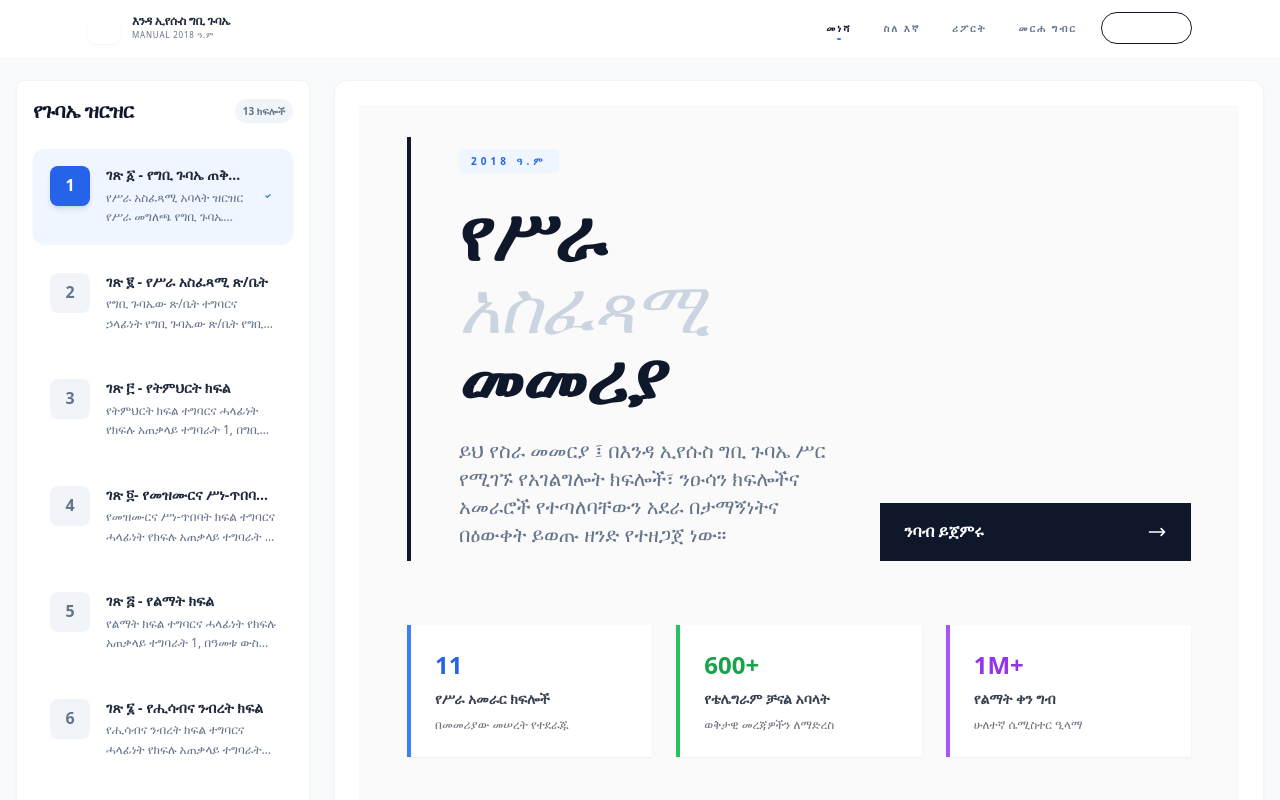
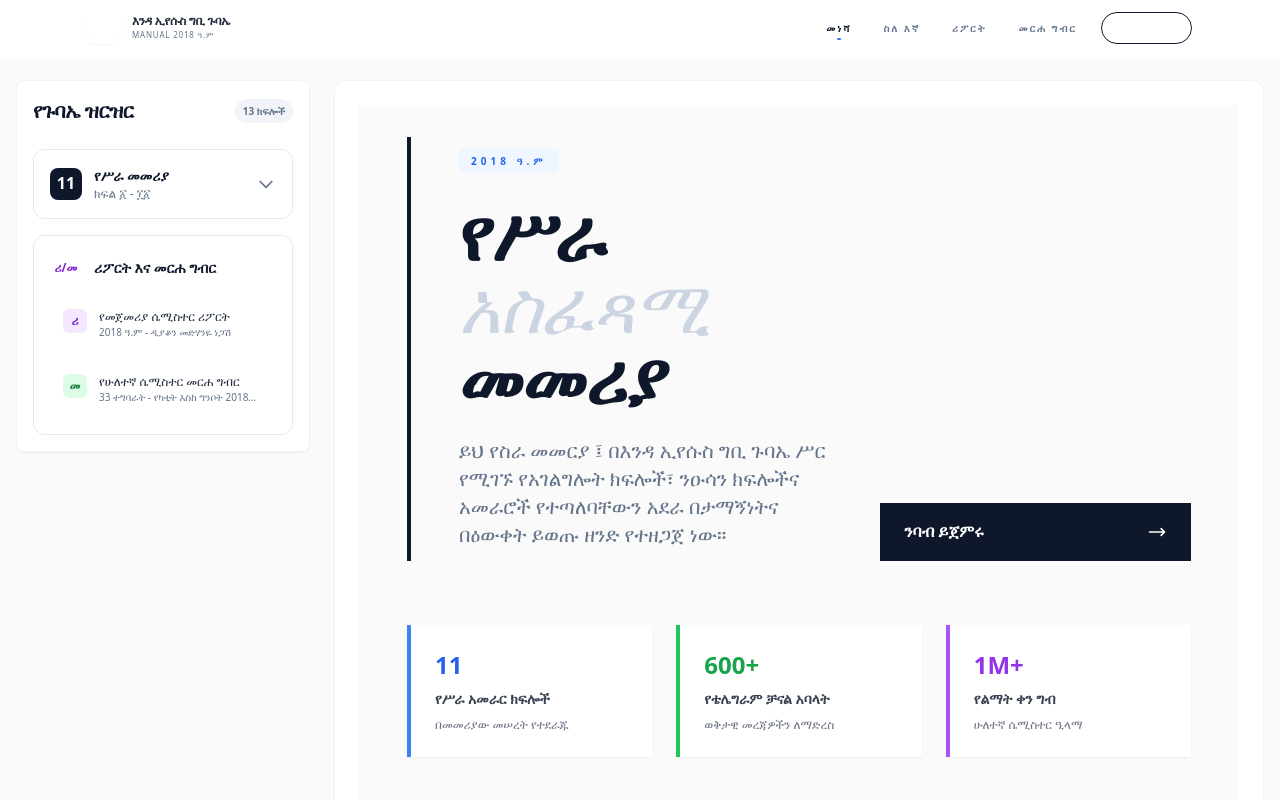
Before and after one commit to kibrom-bit/-, a Vue app: page / in a window 1280 px wide. Shown: the top 800 px of the page. Built offline with nearby package versions, Linux system fonts and the light colour scheme; a web font is replaced by a local one.

Commit message:
feat: group manual pages in collapsible section default closed and redesign TOC layout

```diff
--- a/src/components/TableOfContents.vue
+++ b/src/components/TableOfContents.vue
@@ -7,103 +7,164 @@
       </span>
     </div>
 
-    <div class="space-y-2 md:space-y-3">
-      <!-- Manual Pages (1-11) -->
-      <div
-        v-for="page in manualPages"
-        :key="page.id"
-        @click="handleSelection(page.id)"
-        class="group p-3 md:p-4 rounded-xl cursor-pointer transition-all border border-transparent"
-        :class="currentPageId === page.id
-          ? 'bg-blue-50 border-blue-100 shadow-sm'
-          : 'hover:bg-gray-50 hover:border-gray-200'"
+    <div class="space-y-4">
+      <!-- Manual Pages Group (Collapsible - Default Closed) -->
+      <div class="border border-gray-200 rounded-xl overflow-hidden">
+        <button
+          @click="toggleManualGroup"
+          class="w-full flex items-center justify-between p-4 bg-white hover:bg-gray-50 transition-colors"
         >
-        <div class="flex items-start gap-3 md:gap-4">
-          <div
-            class="rounded-lg w-8 h-8 md:w-10 md:h-10 flex items-center justify-center font-bold shrink-0 transition-transform group-hover:scale-110"
-            :class="currentPageId === page.id ? 'bg-blue-600 text-white shadow-md' : 'bg-slate-100 text-slate-500'"
-          >
-            {{ page.id }}
+          <div class="flex items-center gap-3">
+            <div class="w-8 h-8 rounded-lg bg-slate-900 text-white flex items-center justify-center font-bold">
+              {{ manualPages.length }}
             </div>
-
-          <div class="min-w-0 flex-1">
-            <h3
-              class="font-bold text-slate-800 text-sm leading-tight mb-1 transition-colors group-hover:text-blue-600 truncate"
-            >
-              {{ page.title }}
-            </h3>
-            <p class="text-slate-500 text-xs line-clamp-1 md:line-clamp-2 leading-relaxed">
-              {{ page.department || getPreview(page.content) }}
-            </p>
+            <div class="text-left">
+              <h3 class="font-bold text-slate-900 text-sm">የሥራ መመሪያ</h3>
+              <p class="text-xs text-slate-500">ክፍል ፩ - ፲፩</p>
             </div>
-
+          </div>
           <svg
-            v-if="currentPageId === page.id"
-            class="w-4 h-4 text-blue-500 self-center"
+            class="w-5 h-5 text-slate-500 transition-transform duration-300"
+            :class="{ 'rotate-180': isManualGroupOpen }"
             fill="none"
             stroke="currentColor"
             viewBox="0 0 24 24"
           >
-            <path stroke-linecap="round" stroke-linejoin="round" stroke-width="2" d="M9 12l2 2 4-4"/>
+            <path stroke-linecap="round" stroke-linejoin="round" stroke-width="2" d="M19 9l-7 7-7-7"/>
+          </svg>
+        </button>
+
+        <!-- Collapsible Content - Closed by Default -->
+        <transition
+          enter-active-class="transition-all duration-300 ease-in-out"
+          enter-from-class="opacity-0 max-h-0"
+          enter-to-class="opacity-100 max-h-[1000px]"
+          leave-active-class="transition-all duration-300 ease-in-out"
+          leave-from-class="opacity-100 max-h-[1000px]"
+          leave-to-class="opacity-0 max-h-0"
+        >
+          <div v-show="isManualGroupOpen" class="border-t border-gray-100 bg-gray-50/50">
+            <div class="p-2 space-y-1">
+              <div
+                v-for="page in sortedManualPages"
+                :key="page.id"
+                @click="handleSelection(page.id)"
+                class="group p-2 rounded-lg cursor-pointer transition-all"
+                :class="currentPageId === page.id
+                  ? 'bg-blue-100 border-blue-200'
+                  : 'hover:bg-white hover:shadow-sm'"
+              >
+                <div class="flex items-start gap-3">
+                  <div
+                    class="w-6 h-6 rounded-md flex items-center justify-center font-bold text-xs shrink-0"
+                    :class="currentPageId === page.id ? 'bg-blue-600 text-white' : 'bg-white text-slate-600 border border-slate-200'"
+                  >
+                    {{ page.id }}
+                  </div>
+                  <div class="min-w-0 flex-1">
+                    <h4 class="font-medium text-slate-800 text-xs leading-tight">
+                      {{ page.title.replace('ገጽ ' + page.id + ' - ', '') }}
+                    </h4>
+                    <p class="text-slate-500 text-[10px] line-clamp-1">
+                      {{ page.department }}
+                    </p>
+                  </div>
+                  <svg
+                    v-if="currentPageId === page.id"
+                    class="w-3 h-3 text-blue-600 self-center"
+                    fill="none"
+                    stroke="currentColor"
+                    viewBox="0 0 24 24"
+                  >
+                    <path stroke-linecap="round" stroke-linejoin="round" stroke-width="2" d="M5 13l4 4L19 7"/>
                   </svg>
                 </div>
               </div>
-
-      <!-- Divider -->
-      <div class="border-t border-gray-200 my-4 pt-4">
-        <p class="text-[10px] font-black uppercase tracking-[0.2em] text-slate-400 mb-3">ሪፖርት እና መርሐ ግብር</p>
+            </div>
+          </div>
+        </transition>
       </div>
 
+      <!-- Reports & Schedule Section -->
+      <div class="border border-gray-200 rounded-xl overflow-hidden">
+        <div class="p-4 bg-white">
+          <div class="flex items-center gap-3 mb-3">
+            <div class="w-8 h-8 rounded-lg bg-gradient-to-br from-purple-100 to-green-100 flex items-center justify-center">
+              <span class="text-xs font-bold text-purple-700">ሪ/መ</span>
+            </div>
+            <h3 class="font-bold text-slate-900 text-sm">ሪፖርት እና መርሐ ግብር</h3>
+          </div>
+
+          <div class="space-y-2">
             <!-- Report Page (101) -->
             <div
               @click="handleReportSelection"
-        class="group p-3 md:p-4 rounded-xl cursor-pointer transition-all border border-transparent"
+              class="group p-3 rounded-lg cursor-pointer transition-all"
               :class="currentPageId === 101
-          ? 'bg-purple-50 border-purple-100 shadow-sm'
-          : 'hover:bg-gray-50 hover:border-gray-200'"
+                ? 'bg-purple-50 border border-purple-200'
+                : 'hover:bg-gray-50 border border-transparent hover:border-gray-200'"
             >
-        <div class="flex items-start gap-3 md:gap-4">
+              <div class="flex items-start gap-3">
                 <div
-            class="rounded-lg w-8 h-8 md:w-10 md:h-10 flex items-center justify-center font-bold shrink-0 transition-transform group-hover:scale-110"
-            :class="currentPageId === 101 ? 'bg-purple-600 text-white shadow-md' : 'bg-purple-100 text-purple-700'"
+                  class="w-6 h-6 rounded-md flex items-center justify-center font-bold text-xs shrink-0"
+                  :class="currentPageId === 101 ? 'bg-purple-600 text-white' : 'bg-purple-100 text-purple-700'"
                 >
                   ሪ
                 </div>
-
                 <div class="min-w-0 flex-1">
-            <h3 class="font-bold text-slate-800 text-sm leading-tight mb-1 transition-colors group-hover:text-purple-600">
-              የ2018 ዓ.ም የመጀመሪያ ሴሚስተር ሪፖርት
-            </h3>
-            <p class="text-slate-500 text-xs line-clamp-1">
-              በዲያቆን መድሃንዬ ነጋሽ - 18/05/2018 ዓ.ም
+                  <h4 class="font-medium text-slate-800 text-xs leading-tight">
+                    የመጀመሪያ ሴሚስተር ሪፖርት
+                  </h4>
+                  <p class="text-slate-500 text-[10px] line-clamp-1">
+                    2018 ዓ.ም - ዲያቆን መድሃንዬ ነጋሽ
                   </p>
                 </div>
+                <svg
+                  v-if="currentPageId === 101"
+                  class="w-3 h-3 text-purple-600 self-center"
+                  fill="none"
+                  stroke="currentColor"
+                  viewBox="0 0 24 24"
+                >
+                  <path stroke-linecap="round" stroke-linejoin="round" stroke-width="2" d="M5 13l4 4L19 7"/>
+                </svg>
               </div>
             </div>
 
             <!-- Schedule Page (201) -->
             <div
               @click="handleScheduleSelection"
-        class="group p-3 md:p-4 rounded-xl cursor-pointer transition-all border border-transparent"
+              class="group p-3 rounded-lg cursor-pointer transition-all"
               :class="currentPageId === 201
-          ? 'bg-green-50 border-green-100 shadow-sm'
-          : 'hover:bg-gray-50 hover:border-gray-200'"
+                ? 'bg-green-50 border border-green-200'
+                : 'hover:bg-gray-50 border border-transparent hover:border-gray-200'"
             >
-        <div class="flex items-start gap-3 md:gap-4">
+              <div class="flex items-start gap-3">
                 <div
-            class="rounded-lg w-8 h-8 md:w-10 md:h-10 flex items-center justify-center font-bold shrink-0 transition-transform group-hover:scale-110"
-            :class="currentPageId === 201 ? 'bg-green-600 text-white shadow-md' : 'bg-green-100 text-green-700'"
+                  class="w-6 h-6 rounded-md flex items-center justify-center font-bold text-xs shrink-0"
+                  :class="currentPageId === 201 ? 'bg-green-600 text-white' : 'bg-green-100 text-green-700'"
                 >
                   መ
                 </div>
-
                 <div class="min-w-0 flex-1">
-            <h3 class="font-bold text-slate-800 text-sm leading-tight mb-1 transition-colors group-hover:text-green-600">
-              የሁለተኛ ሴሚስተር አጠቃላይ የግዜ ሰሌዳ
-            </h3>
-            <p class="text-slate-500 text-xs line-clamp-1">
-              33 የተግባራት ዝርዝር - የካቲት እስከ ግንቦት 2018 ዓ.ም
+                  <h4 class="font-medium text-slate-800 text-xs leading-tight">
+                    የሁለተኛ ሴሚስተር መርሐ ግብር
+                  </h4>
+                  <p class="text-slate-500 text-[10px] line-clamp-1">
+                    33 ተግባራት - የካቲት እስከ ግንቦት 2018 ዓ.ም
                   </p>
+                </div>
+                <svg
+                  v-if="currentPageId === 201"
+                  class="w-3 h-3 text-green-600 self-center"
+                  fill="none"
+                  stroke="currentColor"
+                  viewBox="0 0 24 24"
+                >
+                  <path stroke-linecap="round" stroke-linejoin="round" stroke-width="2" d="M5 13l4 4L19 7"/>
+                </svg>
+              </div>
+            </div>
           </div>
         </div>
       </div>
@@ -112,7 +173,7 @@
 </template>
 
 <script setup lang="ts">
-import { computed } from 'vue'
+import { computed, ref } from 'vue'
 import { useRoute, useRouter } from 'vue-router'
 import type { Page } from '@/types/document'
 
@@ -127,8 +188,19 @@ const emit = defineEmits(['select-page', 'close'])
 const route = useRoute()
 const router = useRouter()
 
+// Default to closed (false)
+const isManualGroupOpen = ref(false)
+
+const toggleManualGroup = () => {
+  isManualGroupOpen.value = !isManualGroupOpen.value
+}
+
 const manualPages = computed(() => {
   return props.pages.filter(page => page.id <= 11)
+})
+
+const sortedManualPages = computed(() => {
+  return [...manualPages.value].sort((a, b) => a.id - b.id)
 })
 
 const currentPageId = computed(() => {
@@ -173,6 +245,8 @@ const getPreview = (content: string): string => {
 .toc-wrapper {
   scrollbar-width: thin;
   scrollbar-color: rgba(0, 0, 0, 0.1) transparent;
+  max-height: calc(100vh - 120px);
+  overflow-y: auto;
 }
 
 .toc-wrapper::-webkit-scrollbar {
@@ -184,9 +258,19 @@ const getPreview = (content: string): string => {
   border-radius: 10px;
 }
 
-.truncate {
+/* Smooth transitions */
+.transition-all {
+  transition-property: all;
+  transition-timing-function: cubic-bezier(0.4, 0, 0.2, 1);
+  transition-duration: 300ms;
+}
+
+.max-h-0 {
+  max-height: 0;
   overflow: hidden;
-  text-overflow: ellipsis;
-  white-space: nowrap;
+}
+
+.max-h-\[1000px\] {
+  max-height: 1000px;
 }
 </style>
```
Lines whose indentation alone changed are shown as unchanged.
